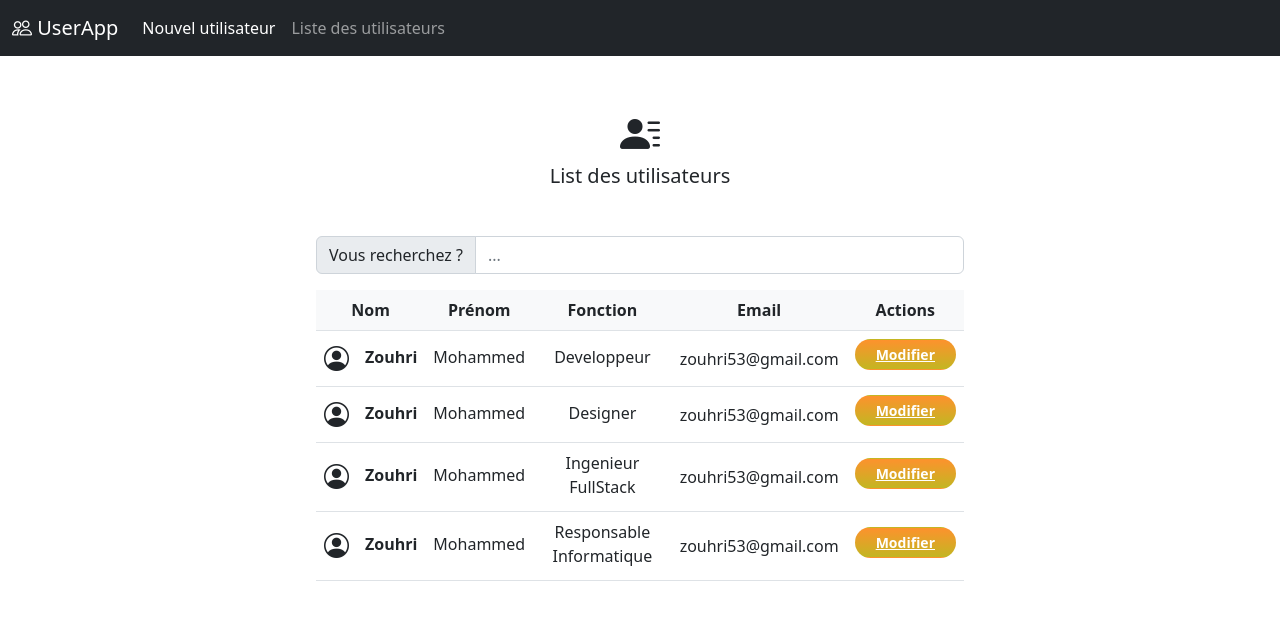
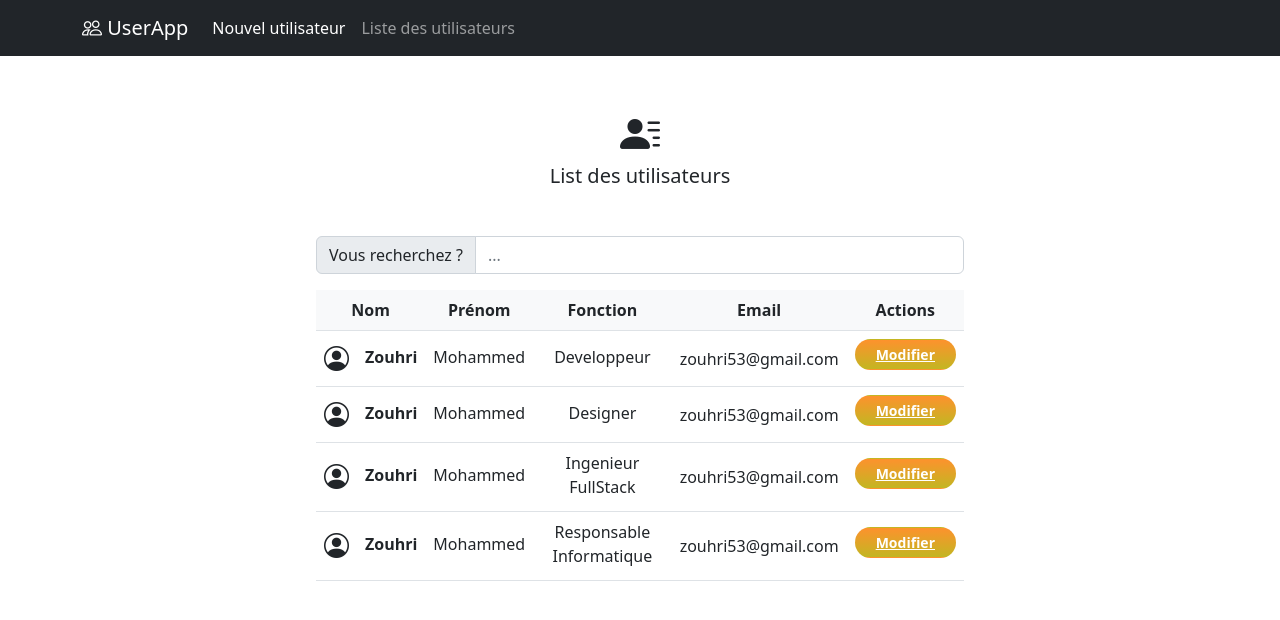
Before and after one commit to zouhri53/userAppExam, an Angular app: page / in a window 1280 px wide. Shown: the top 620 px of the page. Built offline with nearby package versions, Linux system fonts and the light colour scheme; some icons are missing.

Commit message:
modified:   src/app/navbar/navbar.component.html

```diff
--- a/src/app/navbar/navbar.component.html
+++ b/src/app/navbar/navbar.component.html
@@ -1,5 +1,5 @@
 <nav class="navbar navbar-expand-lg navbar-dark bg-dark">
-    <div class="container-fluid">
+    <div class="container">
       <a class="navbar-brand" routerLink=""><i class="bi bi-people"></i> UserApp</a>
       <button
         class="navbar-toggler"
```
